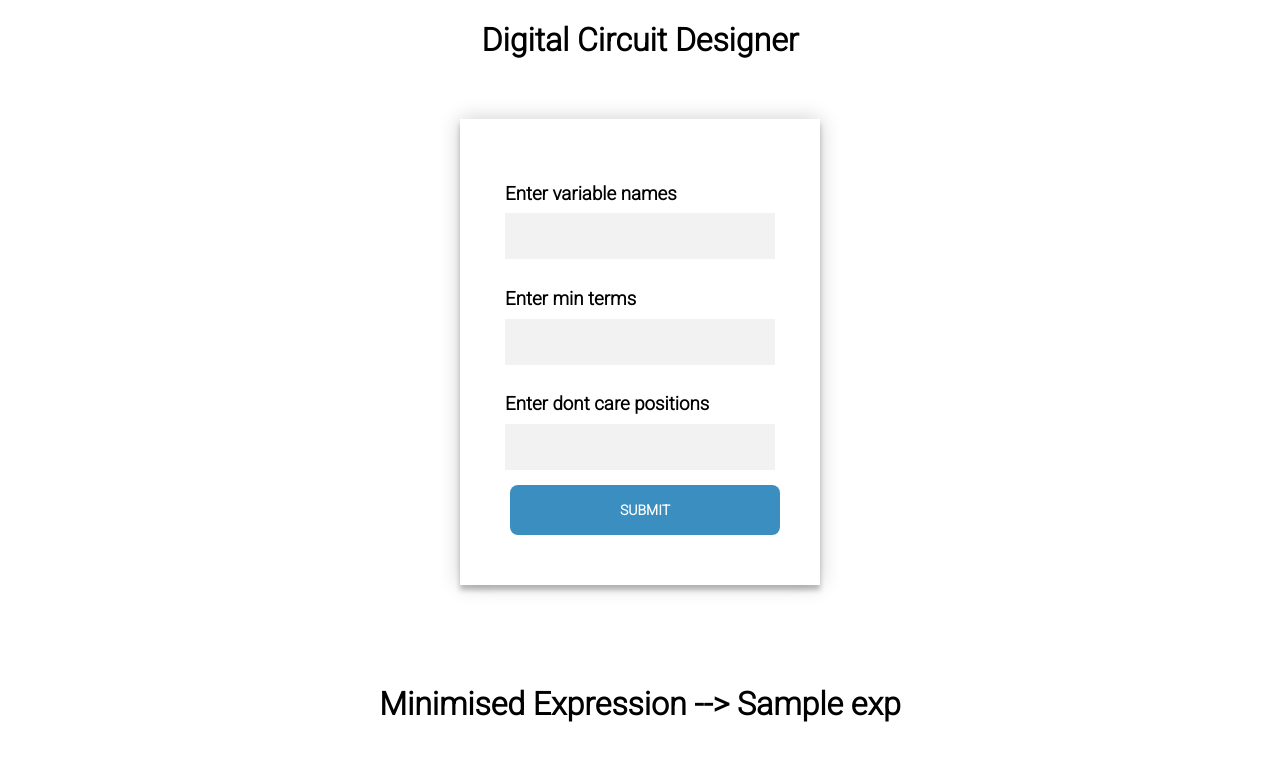
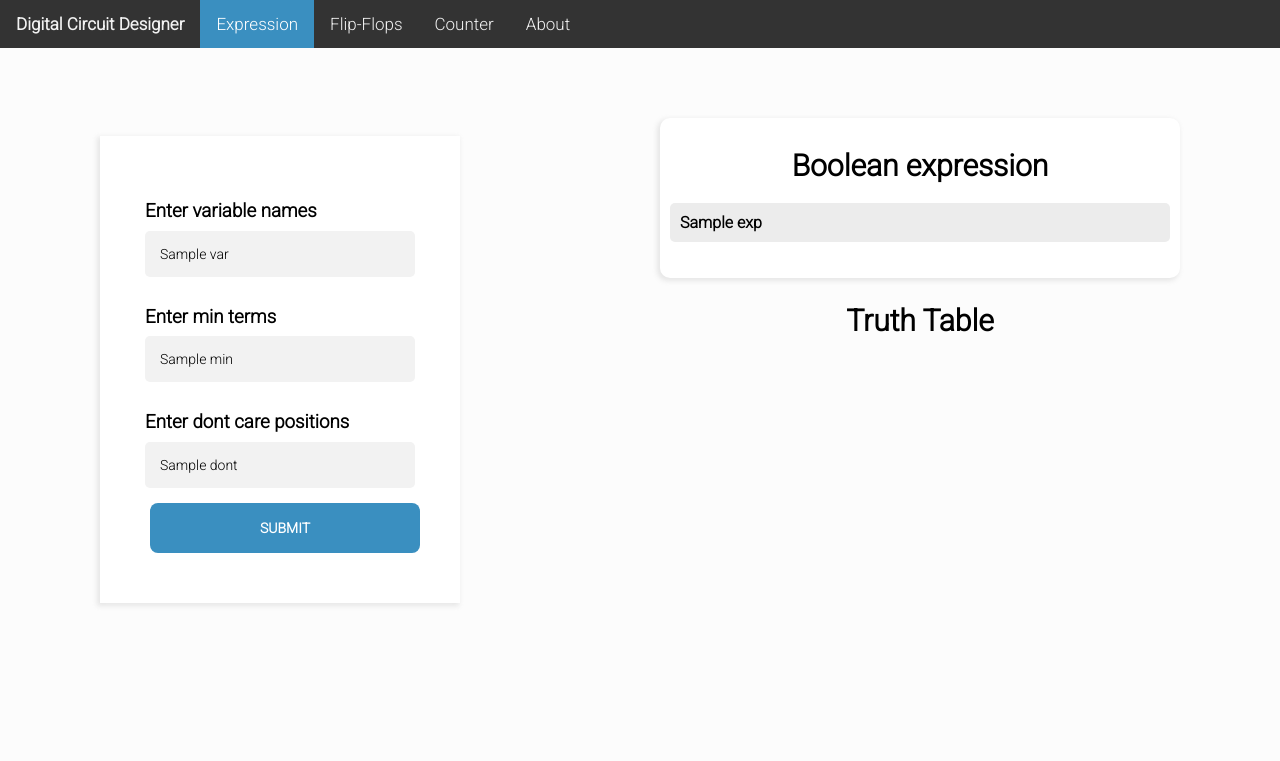
Before and after one commit to ashishjain0338/Digital-Circuit-Designer, a Django app: template electronics/templates/minterms.html in a window 1280 px wide. Shown: the top 761 px of the page. Run offline with Django 3.2, Linux system fonts and the light colour scheme; the template is opened without the code that fills it: most values are stand-ins (such as "Sample title", 1, 10 or a date in 2020).

Commit message:
Connecting Front with Back

```diff
--- a/electronics/brain.py
+++ b/electronics/brain.py
@@ -35,8 +35,8 @@ def ImplementBooleanFn(variables,Ones,dont_care ):
     return [LogicalExpression, GateForm]
 
 def CleanExp(exp):
-    exp = re.sub(r"AND", " ", exp)
+    exp = re.sub(r"AND", "*", exp)
     exp = re.sub(r"OR", "+ ", exp)
-    exp = re.sub(r"NOT", "~", exp)
+    exp = re.sub(r"NOT", "!", exp)
     # exp = re.sub(r"\(", "", exp)
     return exp
--- a/electronics/static/css/indexstyle.css
+++ b/electronics/static/css/indexstyle.css
@@ -1,10 +1,22 @@
 @import url(https://fonts.googleapis.com/css?family=Roboto:300);
+body{
+  margin: 0;
+}
+.main{
+  display: flex;
+}
 
 .login-page {
   width: 360px;
   padding: 3% 0 0;
-  margin: auto;
+  margin: 50px 100px 50px 100px;
+  float: left;
 }
+
+.left{
+  margin: 70px auto;
+}
+
 .form {
   position: relative;
   z-index: 1;
@@ -13,14 +25,17 @@
   margin: 0 auto 100px;
   padding: 45px;
   text-align: center;
-  box-shadow: 0 0 20px 0 rgba(0, 0, 0, 0.2), 0 5px 5px 0 rgba(0, 0, 0, 0.24);
+  box-shadow: -2px 2px 5px 1px rgba(143, 143, 143, 0.199);
+  border-radius: px;
 }
 .form input {
   font-family: "Roboto", sans-serif;
   outline: 0;
   background: #f2f2f2;
   width: 100%;
-  border: 0;
+  border-style: inset;
+  border: 0px;
+  border-radius: 5px;
   margin: -10px 0px 10px 0px;
   padding: 15px;
   box-sizing: border-box;
@@ -104,9 +119,73 @@ body {
 h1{
   text-align: center;
   font-family: "Roboto", sans-serif;
+  font-weight: bold;
+  font-size: 30px;
 }
 h3{
   text-align: left;
   font-family: "Roboto", sans-serif;
 
 }
+
+.topnav {
+  overflow: hidden;
+  background-color: #333;
+}
+
+.topnav a {
+  float: left;
+  color: #f2f2f2;
+  text-align: center;
+  padding: 14px 16px;
+  text-decoration: none;
+  font-size: 17px;
+}
+.logo{
+  float: left;
+  color: #f2f2f2;
+  text-align: center;
+  padding: 14px 16px;
+  text-decoration: none;
+  font-size: 17px;
+  font-weight: 800;
+}
+.topnav a:hover {
+  background-color: #ddd;
+  color: black;
+}
+
+.topnav a.active {
+  background-color: #3a8fc0;
+  color: white;
+}
+
+.result{
+  width: 500px;
+  height: 100px;
+  background-color: white;
+  padding: 10px 10px 50px 10px;
+  box-shadow: -2px 2px 5px 1px rgba(143, 143, 143, 0.199);
+  border-radius: 10px;
+  font-weight: 900;
+}
+.truth-table{
+  margin: 50px auto;
+}
+#bool-exp{
+  margin: 10px auto;
+  padding: 10px;
+  background-color: rgb(236, 236, 236);
+  border-radius: 5px;
+}
+.truthtable, tr,td {
+  padding: 5px;
+}
+table {
+  background-color: white;
+  border-spacing: 7px;
+  border-spacing: 0.5rem;
+  box-shadow: -2px 2px 5px 1px rgba(143, 143, 143, 0.199);
+  border-radius: 10px;
+  padding: 10px;
+}
--- a/electronics/templates/minterms.html
+++ b/electronics/templates/minterms.html
@@ -6,30 +6,116 @@
         <link type="text/css" rel="stylesheet" href="{% static  'css/indexstyle.css' %}">
         <script src="https://ajax.googleapis.com/ajax/libs/jquery/3.5.1/jquery.min.js"></script>
     </head>
-    <body>
-        <div>
-          <h1>Digital Circuit Designer</h1>
-        </div>
+    <body style="background-color: rgb(252, 252, 252);">
+       <!--navbar-->
+      <div class="topnav">
+        <div class="logo">Digital Circuit Designer</div>
+        <a class="active" href="#home">Expression</a>
+        <a href="#news">Flip-Flops</a>
+        <a href="#contact">Counter</a>
+        <a href="#about">About</a>
+      </div>
+      <div class="main">   <!--form-->
         <div class="login-page">
             <form action="" class="form" method="post">
                 {% csrf_token %}
               <div class="var">
                 <h3>Enter variable names</h3>
-                <input type="text" id="var" name="varlist">
+                <input type="text" id="var" name="varlist" value="{% for x in var %}{{x}} {% endfor %}">
               </div>
               <div class="minTerm">
                 <h3>Enter min terms</h3>
-                <input type="text" id="min" name="minterms">
+                <input type="text" id="min" name="minterms" value="{% for x in min %}{{x}} {% endfor %}">
               </div>
               <div class="dnt-care">
                 <h3>Enter dont care positions</h3>
-                <input type="text" id="dcare" name="dont-care">
+                <input type="text" id="dcare" name="dont-care" value="{% for x in dont %}{{x}} {% endfor %}">
               </div>
               <button class="sub-btn" onclick="clickHandler()">Submit</button>
             </form>
-          </div>
-        <h1>Minimised Expression --> {{exp}}</h1>
-          <script>
+        </div>
+        <div class="left">
+             <!--result page-->
+           <div class="result">
+             <h1 id="exp-title">Boolean expression</h1>
+             <div id="bool-exp">{{exp}}</div>
+           </div>
+         <!--truth table-->
+           <div class="truthtable">
+             <h1>Truth Table</h1>
+           </div>
+        </div>
+
+      </div>
+        <script>
+<!--          var variables = ["a","b"]-->
+<!--          var minterms = [0,3]-->
+<!--          var dontcare = [2]-->
+           var prob = {{ problem|safe  }};
+           console.log(prob);
+          var variables = prob['varlist'];
+          var minterms = prob['minterms'];
+          var dontcare = prob['dontcare'];
+
+          var r = variables.length
+          var c = r+1
+          const tdiv = document.querySelector("div.truthtable")
+          var v = document.createTextNode("new")
+          var tbl = document.createElement('table')
+          tbl.className = "tbl"
+          //header row creation
+          var header = document.createElement('tr')
+          //inserting all variables
+          for(let i=0;i<c-1;i++){
+            //creating single td
+            let varibale = document.createElement('th')
+            varibale.innerText = variables[i]
+            header.appendChild(varibale)
+          }
+          let o = document.createElement('th')
+          o.innerText = "Output"
+          header.appendChild(o)
+          //appending header to tbl
+          tbl.appendChild(header)
+          /////////////////////// adding rest
+          var n = Math.pow(2,r)
+          //now making other rows
+          for(let i=0;i<n;i++){
+            var x = i
+            console.log(x)
+            //new table row
+            let newrow = document.createElement('tr')
+            var arr = [];
+            for(let j=0;j<r;j++){
+              arr.push(x & 1)
+              x = x>>1
+            }
+            for(let j=r-1;j>=0;j--){
+              let ele = document.createElement('td')
+              ele.innerText = arr[j]
+              newrow.appendChild(ele)
+            }
+            //adding output to row
+            var outRow = document.createElement('tr')
+            //taking output from minterms or dont care or zero
+            var out;
+            if(minterms.includes(i)){
+              out = 1
+            }else if(dontcare.includes(i)){
+              out = "x"
+            }else{
+              out = 0
+            }
+            outRow.innerText = out;
+            newrow.appendChild(outRow)
+            //adding row to table
+            tbl.appendChild(newrow)
+          }
+          //tbl add to table div
+
+          tdiv.append(tbl)
+        </script>
+        <script>
             function clickHandler(){
               var variable = document.getElementById("var");
               var minterms = document.getElementById("min");
@@ -48,11 +134,6 @@
               document.getElementById("min").value = minArr;
               document.getElementById("dcare").value = dcareArr;
               console.log(obj);
-<!--               $.post("",-->
-<!--                  {"data" : JSON.stringify(obj),-->
-<!--                   "csrfmiddlewaretoken": '{{ csrf_token }}',-->
-<!--                   },-->
-<!--                  );-->
             }
 
             function toArray(element){
```
Also changed, not shown: electronics/views.py (+6 -1 lines).
